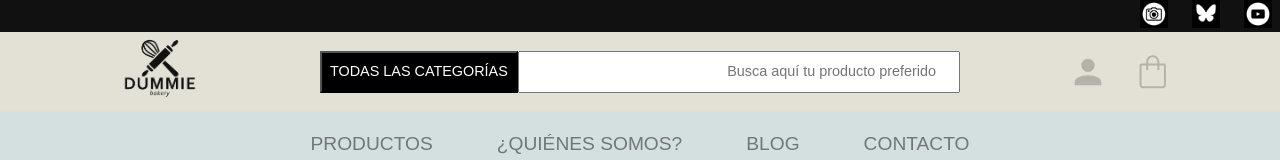
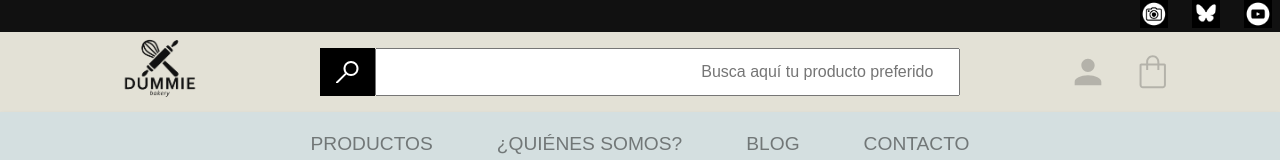
Before and after one commit to AlejandraF9/proyecto-grupo1-final, a website built with Vite: page index.html in a window 1280 px wide. Shown: the top 160 px of the page. Built offline with nearby package versions, Linux system fonts and the light colour scheme; some packages are replaced by stand-ins of ours; no server answers.

Commit message:
Changes on second navbar - search div/categoryIcon

```diff
--- a/src/assets/styles/navbar.css
+++ b/src/assets/styles/navbar.css
@@ -159,7 +159,7 @@
         display: none;
     }
 
-    .categories-navbar-button, .search-box-navbar {
+    .categories-icon, .search-box-navbar {
         display: none;
     }
 
@@ -236,11 +236,13 @@
         /*flex: 2 1 30rem;*/
     }
 
-    .categories-navbar-button {
-        padding: 0.5rem 1rem;
-        font-size: 0.9rem;
-        cursor: pointer;
-        height: 15%;
+    .categories-icon {
+        display: flex;
+        align-items: center;
+        background-color: black;
+        color: white;
+        padding: 1rem 1rem;
+        height: 0.6rem;
     }
 
     .search-box-navbar {
@@ -250,14 +252,6 @@
         width: 40%;
         text-align: right;
         padding: 0.5rem;
-    }
-
-    .categories-navbar-button {
-        display: flex;
-        background-color: black;
-        color: white;
-        padding: 0.5rem;
-        text-transform: uppercase;
     }
 
     .login-div-navbar {
@@ -418,37 +412,30 @@
 
     .search-div {
         display: flex;
+        flex-direction: row;
         width: 45%;
         height: 15%;
-        display: flex;
-        /*border: 1px solid black;*/
         justify-content: center;
         align-items: center;
         flex: 2 1 30rem;
     }
 
-    .categories-navbar-button {
-        padding: 0.5rem 1rem;
-        font-size: 0.9rem;
-        cursor: pointer;
-        height: 15%;
+    .categories-icon {
+        display: flex;
+        align-items: center;
+        background-color: black;
+        color: white;
+        padding: 1rem 1rem;
+        height: 1rem;
     }
 
     .search-box-navbar {
         display: flex;
         flex: 1;
-        font-size: 0.9rem;
+        font-size: 1rem;
         width: 40%;
         text-align: right;
-        padding: 0.5rem;
-    }
-
-    .categories-navbar-button {
-        display: flex;
-        background-color: black;
-        color: white;
-        padding: 0.5rem;
-        text-transform: uppercase;
+        padding: 0.6rem;
     }
 
     .login-div-navbar {
--- a/src/components/navbar.js
+++ b/src/components/navbar.js
@@ -65,11 +65,64 @@ searchDiv.className = "search-div";
 navbarContainerB.appendChild(searchDiv);
 
 //creo el botón de categorías
-const categoriesnavbar = document.createElement ("button");
-categoriesnavbar.className = "categories-navbar-button"
-categoriesnavbar.textContent= "Todas las categorías";
+//const categoriesnavbar = document.createElement ("button");
+//categoriesnavbar.className = "categories-navbar-button"
+//categoriesnavbar.textContent= "Todas las categorías";
+
+//Cambiar el botón por una imagen SVG
+const categoriesIcon = document.createElement("div");
+categoriesIcon.className = "categories-icon";
+
+const svgString = `<svg width="22.506" xmlns="http://www.w3.org/2000/svg" height="22.506" id="screenshot-98079989-26a0-806a-8006-8cd218e84281" viewBox="1365.75 115.744 22.506 22.506" style="-webkit-print-color-adjust::exact" xmlns:xlink="http://www.w3.org/1999/xlink" fill="none" version="1.1">
+  <g id="shape-98079989-26a0-806a-8006-8cd218e84281" style="fill:#000000" rx="0" ry="0">
+    <g id="shape-98079989-26a0-806a-8006-8cd218e8f5b0">
+      <g class="fills" id="fills-98079989-26a0-806a-8006-8cd218e8f5b0">
+        <path d="M1375.4500732421875,128.5500030517578C1372.5250244140625,125.625,1372.5250244140625,120.87499237060547,1375.4500732421875,117.9375C1378.3748779296875,115.01250457763672,1383.1251220703125,115.01250457763672,1386.0625,117.9375C1388.9874267578125,120.86249542236328,1388.9874267578125,125.61250305175781,1386.0625,128.5500030517578C1383.1375732421875,131.47500610351562,1378.387451171875,131.47500610351562,1375.4500732421875,128.5500030517578Z" fill="none" stroke-linejoin="round" stroke-linecap="round" style="fill:none">
+        </path>
+      </g>
+      <g fill="none" stroke-linejoin="round" stroke-linecap="round" id="strokes-98079989-26a0-806a-8006-8cd313b53768-98079989-26a0-806a-8006-8cd218e8f5b0" class="strokes">
+        <g class="inner-stroke-shape">
+          <defs>
+            <clipPath id="inner-stroke-render-2004-98079989-26a0-806a-8006-8cd218e8f5b0-0">
+              <use href="#stroke-shape-render-2004-98079989-26a0-806a-8006-8cd218e8f5b0-0">
+              </use>
+            </clipPath>
+            <path d="M1375.4500732421875,128.5500030517578C1372.5250244140625,125.625,1372.5250244140625,120.87499237060547,1375.4500732421875,117.9375C1378.3748779296875,115.01250457763672,1383.1251220703125,115.01250457763672,1386.0625,117.9375C1388.9874267578125,120.86249542236328,1388.9874267578125,125.61250305175781,1386.0625,128.5500030517578C1383.1375732421875,131.47500610351562,1378.387451171875,131.47500610351562,1375.4500732421875,128.5500030517578Z" style="fill:none;fill-opacity:none;stroke-width:4;stroke:#ffffff;stroke-opacity:1" id="stroke-shape-render-2004-98079989-26a0-806a-8006-8cd218e8f5b0-0">
+            </path>
+          </defs>
+          <use href="#stroke-shape-render-2004-98079989-26a0-806a-8006-8cd218e8f5b0-0" clip-path="url(&#x27;#inner-stroke-render-2004-98079989-26a0-806a-8006-8cd218e8f5b0-0&#x27;)">
+          </use>
+        </g>
+      </g>
+    </g>
+    <g id="shape-98079989-26a0-806a-8006-8cd218e8f5b1">
+      <g class="fills" id="fills-98079989-26a0-806a-8006-8cd218e8f5b1">
+        <path d="M1375.125,128.875L1365.75,138.25" fill="none" stroke-linejoin="round" stroke-linecap="round" style="fill:none">
+        </path>
+      </g>
+      <g fill="none" stroke-linejoin="round" stroke-linecap="round" id="strokes-98079989-26a0-806a-8006-8cd313b53769-98079989-26a0-806a-8006-8cd218e8f5b1" class="strokes">
+        <g class="stroke-shape">
+          <path d="M1375.125,128.875L1365.75,138.25" style="fill:none;fill-opacity:none;stroke-width:2;stroke:#ffffff;stroke-opacity:1">
+          </path>
+        </g>
+      </g>
+    </g>
+  </g>
+</svg>
+`;
+
+const parser = new DOMParser();
+const svgDoc = parser.parseFromString(svgString, "image/svg+xml");
+const svgElement = svgDoc.documentElement;
+
+categoriesIcon.appendChild(svgElement);
+searchDiv.appendChild(categoriesIcon);
+
+
+
+
 //aquí hay que poner un enlace a categorías
-searchDiv.appendChild(categoriesnavbar);
+//searchDiv.appendChild(categoriesnavbar);
 
 //creo el buscador
 const searchNavbar = document.createElement ("input");
```
